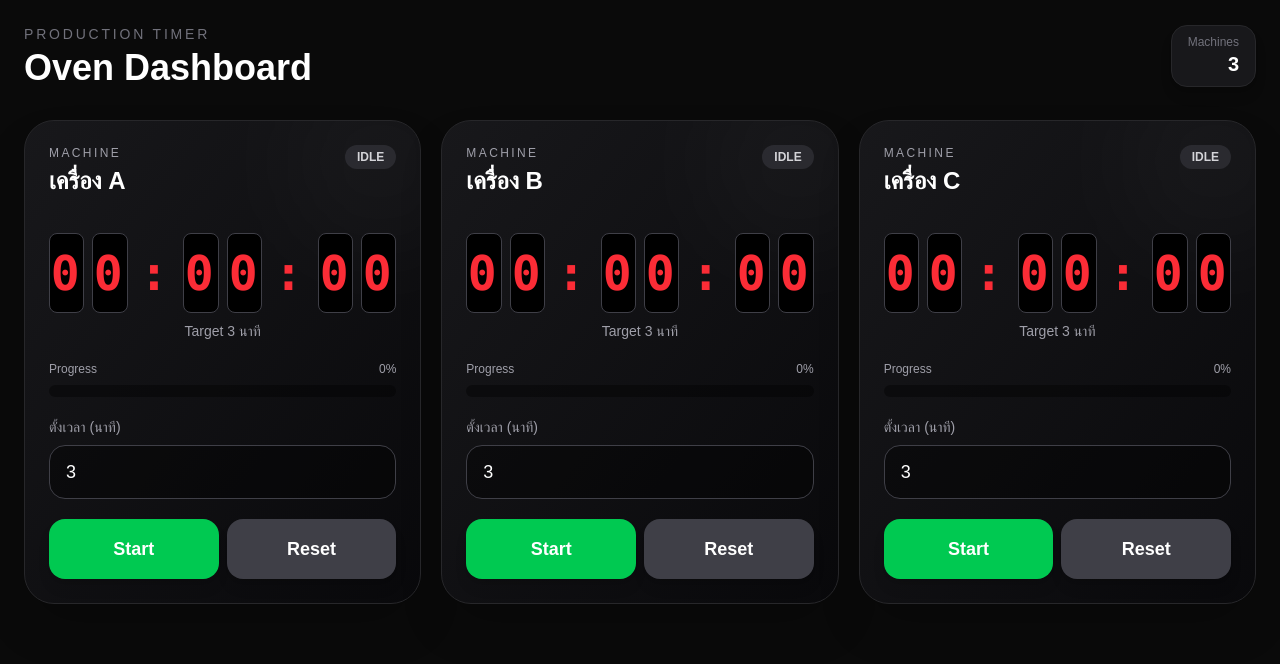
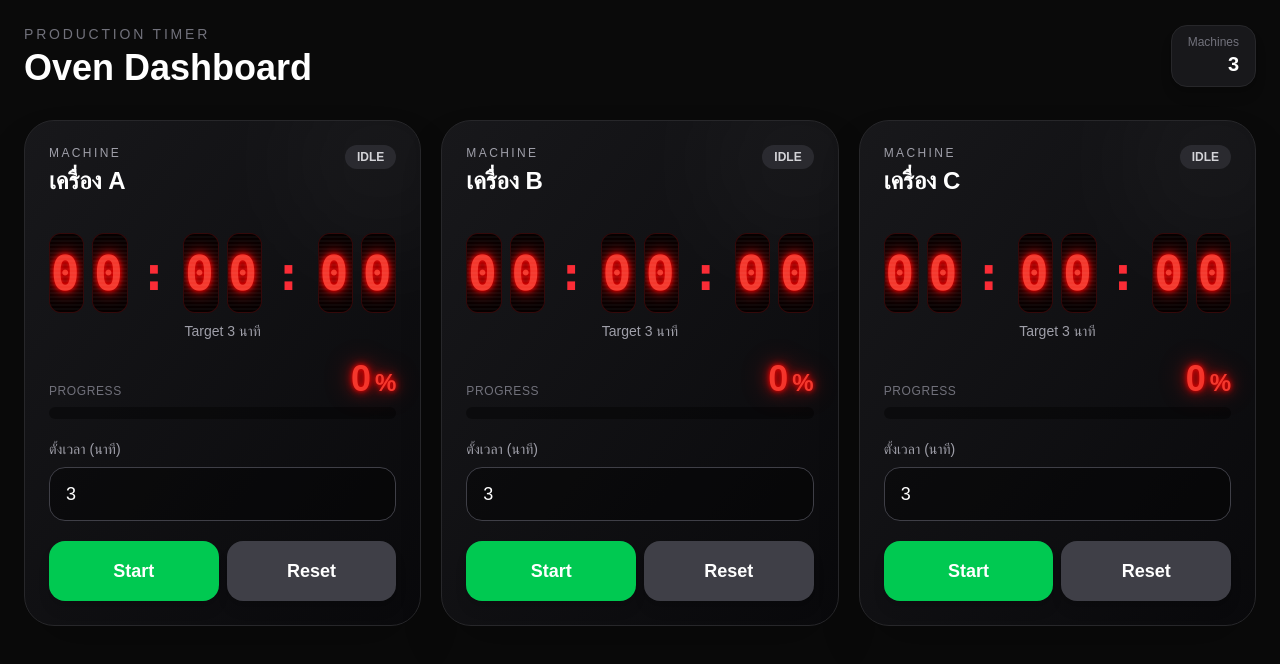
Before and after one commit to MJsushi/oven-timer, a Next.js app: page / in a window 1280 px wide. Shown: the top 664 px of the page. Built offline with nearby package versions, Linux system fonts and the light colour scheme.

Commit message:
flip effect

```diff
--- a/src/app/components/FlipDigit.jsx
+++ b/src/app/components/FlipDigit.jsx
@@ -4,22 +4,57 @@ import { AnimatePresence, motion } from "framer-motion";
 
 export default function FlipDigit({ value }) {
   return (
-    <div className="relative w-10 h-14 md:w-14 md:h-20 bg-black rounded-lg overflow-hidden border border-zinc-700 shadow-inner">
+    <div
+      className="
+        relative
+        w-10 h-14
+        md:w-14 md:h-20
+        overflow-hidden
+        rounded-xl
+        border border-red-900/40
+        bg-black
+        shadow-inner
+      "
+    >
+      {/* glow background */}
+      <div className="absolute inset-0 bg-red-500/5 blur-xl" />
 
       <AnimatePresence mode="wait">
         <motion.div
           key={value}
-          initial={{ rotateX: -90, opacity: 0 }}
-          animate={{ rotateX: 0, opacity: 1 }}
-          exit={{ rotateX: 90, opacity: 0 }}
-          transition={{ duration: 0.25 }}
-          className="absolute inset-0 flex items-center justify-center text-red-500 font-black text-3xl md:text-5xl font-mono"
-          style={{ transformPerspective: 800 }}
+          initial={{
+            y: "-100%",
+            opacity: 0,
+            filter: "blur(4px)",
+          }}
+          animate={{
+            y: "0%",
+            opacity: 1,
+            filter: "blur(0px)",
+          }}
+          exit={{
+            y: "100%",
+            opacity: 0,
+            filter: "blur(4px)",
+          }}
+          transition={{
+            duration: 0.22,
+            ease: "easeInOut",
+          }}
+          className="
+            absolute inset-0
+            flex items-center justify-center
+            text-3xl md:text-5xl
+            font-black font-mono
+            led-red led-glow
+          "
         >
           {value}
         </motion.div>
       </AnimatePresence>
 
+      {/* scan line */}
+      <div className="absolute inset-0 pointer-events-none bg-[linear-gradient(to_bottom,transparent_50%,rgba(255,255,255,0.03)_51%)] bg-[size:100%_4px]" />
     </div>
   );
 }
--- a/src/app/globals.css
+++ b/src/app/globals.css
@@ -106,3 +106,31 @@ input[type="number"] {
 .danger {
   animation: dangerPulse 1s infinite;
 }
+
+.led-red {
+  color: #ff3b30;
+
+  text-shadow:
+    0 0 4px rgba(255, 0, 0, 0.9),
+    0 0 8px rgba(255, 0, 0, 0.8),
+    0 0 16px rgba(255, 0, 0, 0.6),
+    0 0 32px rgba(255, 0, 0, 0.5);
+}
+
+@keyframes ledPulse {
+  0% {
+    opacity: 0.92;
+  }
+
+  50% {
+    opacity: 1;
+  }
+
+  100% {
+    opacity: 0.92;
+  }
+}
+
+.led-glow {
+  animation: ledPulse 1.5s infinite;
+}
--- a/src/app/page.js
+++ b/src/app/page.js
@@ -368,23 +368,14 @@ export default function Page() {
                     <div className="flex items-center justify-center gap-1 md:gap-2">
 
                       {splitTime(m.seconds).map((char, i) =>
-
                         char === ":" ? (
-
                           <div key={i} className="px-1 text-red-500 text-3xl md:text-5xl font-bold">
-
                             :
-
                           </div>
-
                         ) : (
-
                           <FlipDigit key={i} value={char} />
-
                         )
-
                       )}
-
                     </div>
                   </div>
 
@@ -395,19 +386,29 @@ export default function Page() {
 
                 {/* progress */}
                 <div className="mb-5">
-                  <div className="flex justify-between text-xs text-zinc-400 mb-2">
-                    <span>Progress</span>
-
-                    <span>
+                  <div className="flex justify-between items-end mb-2">
+                    <span className="text-xs text-zinc-500 uppercase tracking-wider">
+                      Progress
+                    </span>
+                    <span
+                      className="
+                        text-2xl md:text-4xl
+                        font-black
+                        leading-none
+                        led-red
+                        led-glow
+                        tabular-nums
+                      "
+                    >
                       {Math.min(
                         Math.floor(
-                          (m.seconds /
-                            targetSec) *
-                            100
+                          (m.seconds / targetSec) * 100
                         ),
                         100
                       )}
+                      <span className="text-lg md:text-2xl ml-1">
                         %
+                      </span>
                     </span>
                   </div>
 
```
Lines whose indentation alone changed are shown as unchanged.
